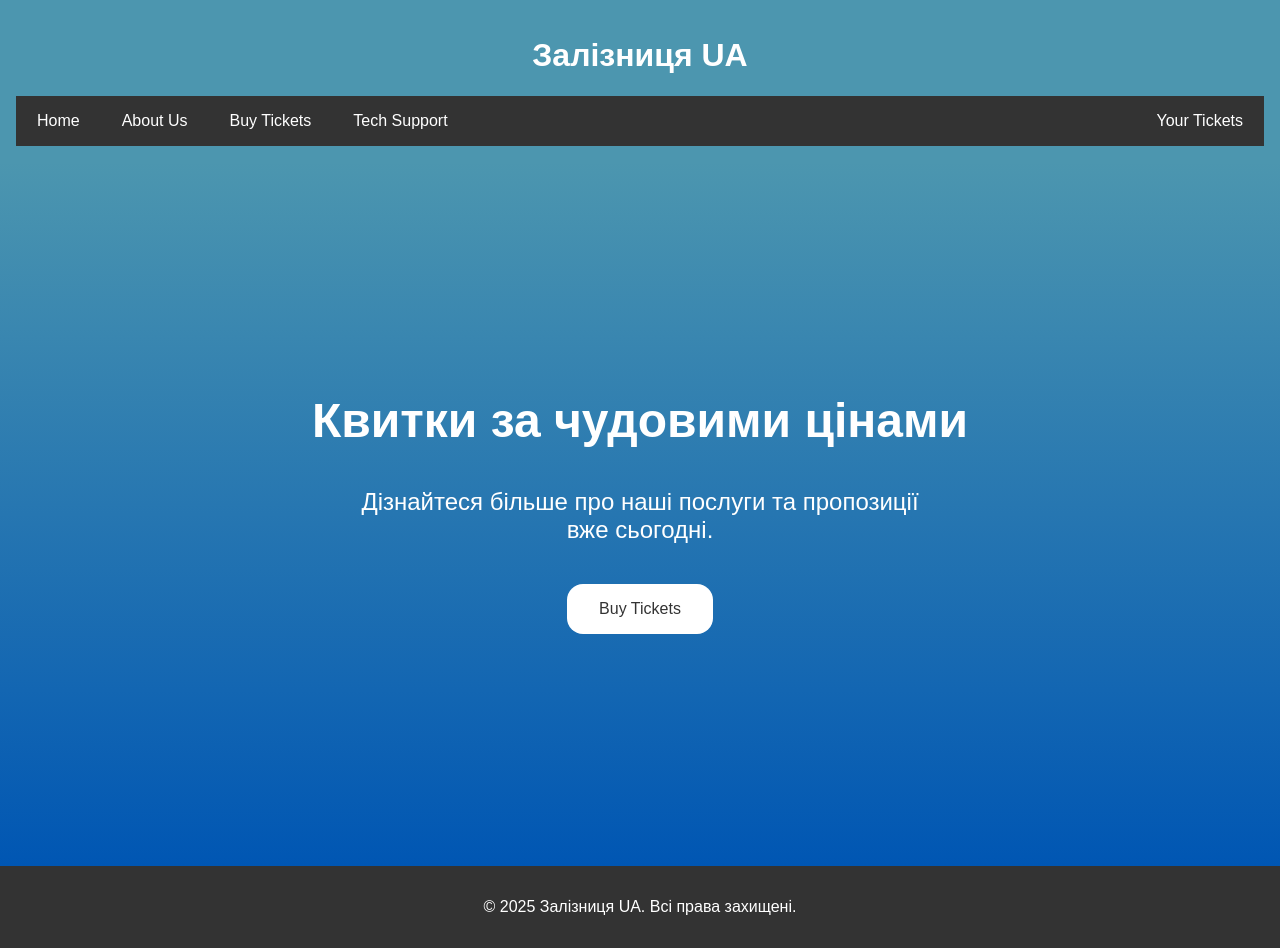
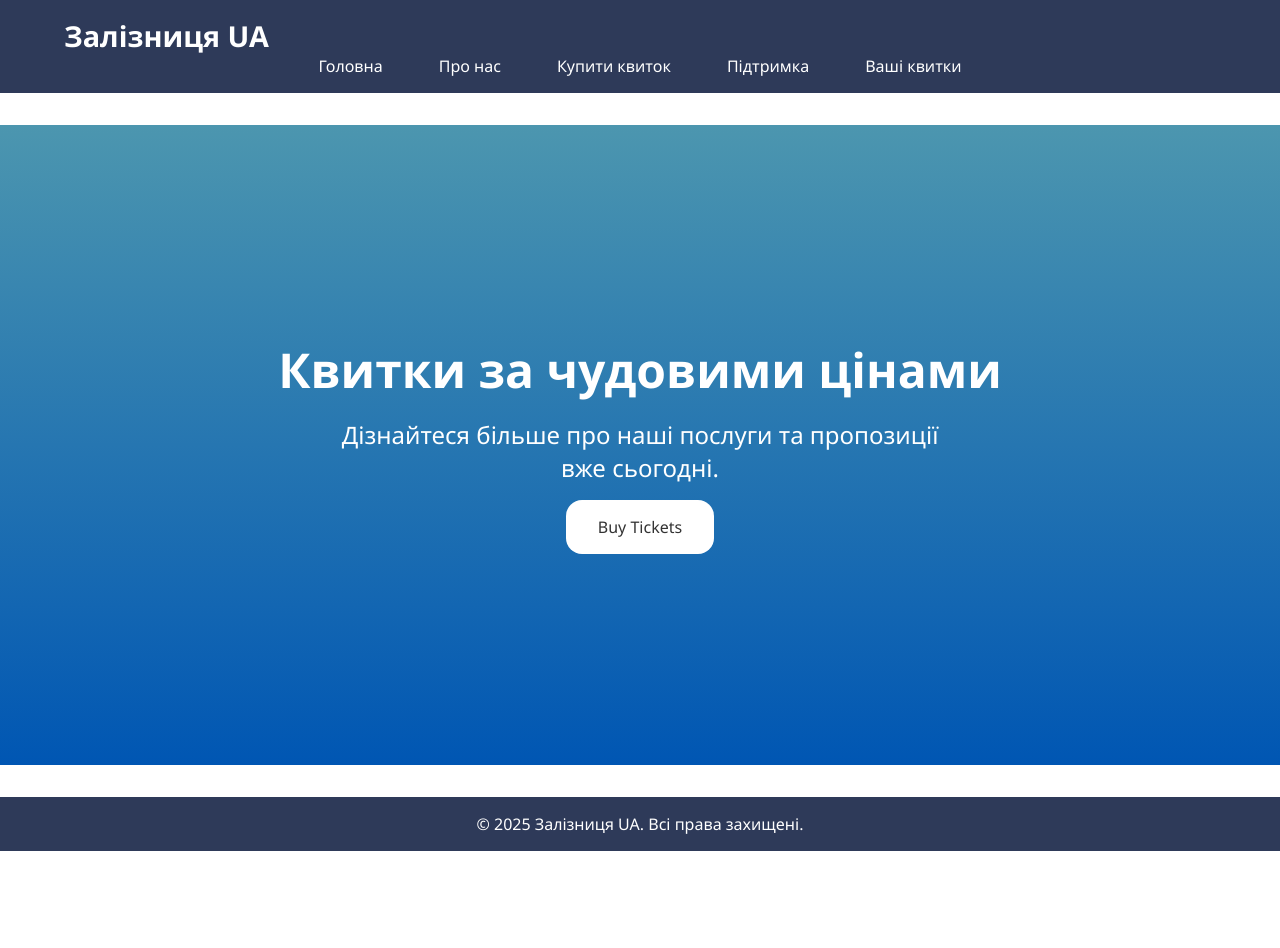
Before and after one commit to ZahariyBoris/Praktyka-3-kurs, a Vue app in the folder zaliznytsiaUA/: page / in a window 1280 px wide. After the commit the page ends 851 px from the top, so only its background shows below. Built offline with nearby package versions, Linux system fonts and the light colour scheme.

Commit message:
changed website design a bit

```diff
--- a/zaliznytsiaUA/src/App.vue
+++ b/zaliznytsiaUA/src/App.vue
@@ -1,33 +1,30 @@
 <template>
 
   <div id="app">
-    <header>
-      <h1>Залізниця UA</h1>
-      <nav>
+    <header class="header">
+      <div class="container">
+        <h1 class="logo">Залізниця UA</h1>
         <button class="burger" @click="toggleMenu">&#9776;</button>
-        <div :class="['menu', { 'menu--open': isMenuOpen }]">
-          <div class="right">
-            <ul>
-              <li><router-link to="/">Home</router-link></li>
-              <li><router-link to="/about">About Us</router-link></li>
-              <li><router-link to="/ticket">Buy Tickets</router-link></li>
-              <li><router-link to="/support">Tech Support</router-link></li>
-            </ul>
-          </div>
-
-          <div class="left">
-            <ul><li><router-link to="/your-tickets">Your Tickets</router-link></li></ul>
-          </div>
-        </div>
-      </nav>
+        <nav :class="['nav', { 'nav--open': isMenuOpen }]">
+          <ul class="nav__list">
+            <li class="nav__item"><router-link to="/">Головна</router-link></li>
+            <li class="nav__item"><router-link to="/about">Про нас</router-link></li>
+            <li class="nav__item"><router-link to="/ticket">Купити квиток</router-link></li>
+            <li class="nav__item"><router-link to="/support">Підтримка</router-link></li>
+            <li class="nav__item"><router-link to="/your-tickets">Ваші квитки</router-link></li>
+          </ul>
+        </nav>
+      </div>
     </header>
 
-    <main>
+    <main class="main-content">
       <router-view></router-view>
     </main>
 
-    <footer>
-      <p>&copy; 2025 Залізниця UA. Всі права захищені.</p>
+    <footer class="footer">
+      <div class="container">
+        <p>&copy; 2025 Залізниця UA. Всі права захищені.</p>
+      </div>
     </footer>
   </div>
 
@@ -53,140 +50,126 @@
 
 <style lang="scss">
 
-  $main-color: #4c96af;
+  $main-color: #2e3a59;
+  $accent-color: #e3e3e3;
+  $light-color: #f4f4f9;
 
-  body {
+  * {
+    box-sizing: border-box;
     margin: 0;
-    font-family: Arial, sans-serif;
+    padding: 0;
+    font-family: 'Segoe UI', Tahoma, Geneva, Verdana, sans-serif;
+  }
+
+  html, body {
+    height: 100%;
+  }
+
+  #app {
     display: flex;
     flex-direction: column;
     min-height: 100vh;
   }
 
-  header {
+  .container {
+    width: 90%;
+    max-width: 1200px;
+    margin: 0 auto;
+  }
+
+  .header {
     background-color: $main-color;
     color: white;
-    padding: 1rem;
-    text-align: center;
-  }
+    padding: 1rem 0;
+    position: sticky;
+    top: 0;
+    z-index: 10;
 
-  nav {
-    display: flex;
-    flex-direction: column;
-    background-color: #333;
-    padding: 1rem 0rem;
-    position: relative;
+    .logo {
+      font-size: 1.8rem;
+      font-weight: bold;
+    }
 
     .burger {
       background: none;
       border: none;
       color: white;
-      font-size: 1.5rem;
+      font-size: 1.8rem;
       cursor: pointer;
       display: none;
     }
 
-    .menu {
+    .nav {
       display: flex;
-      flex-direction: row;
-      justify-content: space-between;
-      align-items: center;
+      justify-content: center;
 
-      .left, .right {
+      &__list {
+        list-style: none;
         display: flex;
-        gap: 1rem;
+        gap: 1.5rem;
       }
 
-      a {
+      &__item a {
         color: white;
         text-decoration: none;
         padding: 0.5rem 1rem;
-        margin: 0 5px;
+        border-radius: 8px;
 
         &:hover {
-          background-color: #555;
+          background-color: $accent-color;
+          color: black;
         }
-      }
-    }
-
-    .menu--open {
-      display: flex;
-      flex-direction: column;
-      transition: all 0.3s ease;
-
-      &:hover {
-        transform: scale(1.05);
       }
     }
   }
 
-  #app {
+  .main-content {
+    flex-grow: 1;
+    padding: 2rem 0;
     display: flex;
     flex-direction: column;
-    flex-grow: 1;
+    justify-content: center;
   }
 
-  main {
-    flex-grow: 1;
-  }
-
-  footer {
+  .footer {
+    background-color: $main-color;
+    color: white;
     text-align: center;
-    background-color: #333;
-    color: white;
     padding: 1rem 0;
-  }
-
-  ul {
-    list-style: none;
-    display: flex;
-    flex-direction: row;
-    margin: 0;
-    padding: 0;
+    margin-top: auto;
   }
 
   @media (max-width: 768px) {
-    nav {
+    .header {
       .burger {
         display: block;
       }
 
-      .menu {
+      .nav {
         display: none;
-      }
+        flex-direction: column;
+        align-items: center;
 
-      .menu--open {
-        display: flex;
-        flex-direction: row;
-        font-size: 60%;
-        justify-content: center;
-      }
+        &--open {
+          display: flex;
+          background-color: $main-color;
+          padding: 1rem 0;
+        }
 
-      .left, .right {
-        flex-direction: column;
+        &__list {
+          flex-direction: column;
+          gap: 0.5rem;
+        }
       }
     }
   }
 
   @media (max-width: 465px) {
-    nav {
-      .burger {
-        display: block;
-      }
-
-      .menu {
-        display: none;
-      }
-
-      .menu--open {
-        display: flex;
-        flex-direction: column;
-        font-size: 50%;
-        justify-content: center;
-      }
-
-      .left, .right {
-        flex-direction: column;
+    .header {
+      .nav {
+        &--open {
+          font-size: 0.9rem;
+        }
       }
     }
   }
--- a/zaliznytsiaUA/src/components/BuyTickets.vue
+++ b/zaliznytsiaUA/src/components/BuyTickets.vue
@@ -80,7 +80,7 @@
   .buy-tickets {
     max-width: 400px;
     margin: 2rem auto;
-    padding: 1.5rem;
+    padding: 2rem;
     background-color: #f5f5f5;
     border-radius: 10px;
     box-shadow: 0 4px 8px rgba(0, 0, 0, 0.1);
```
